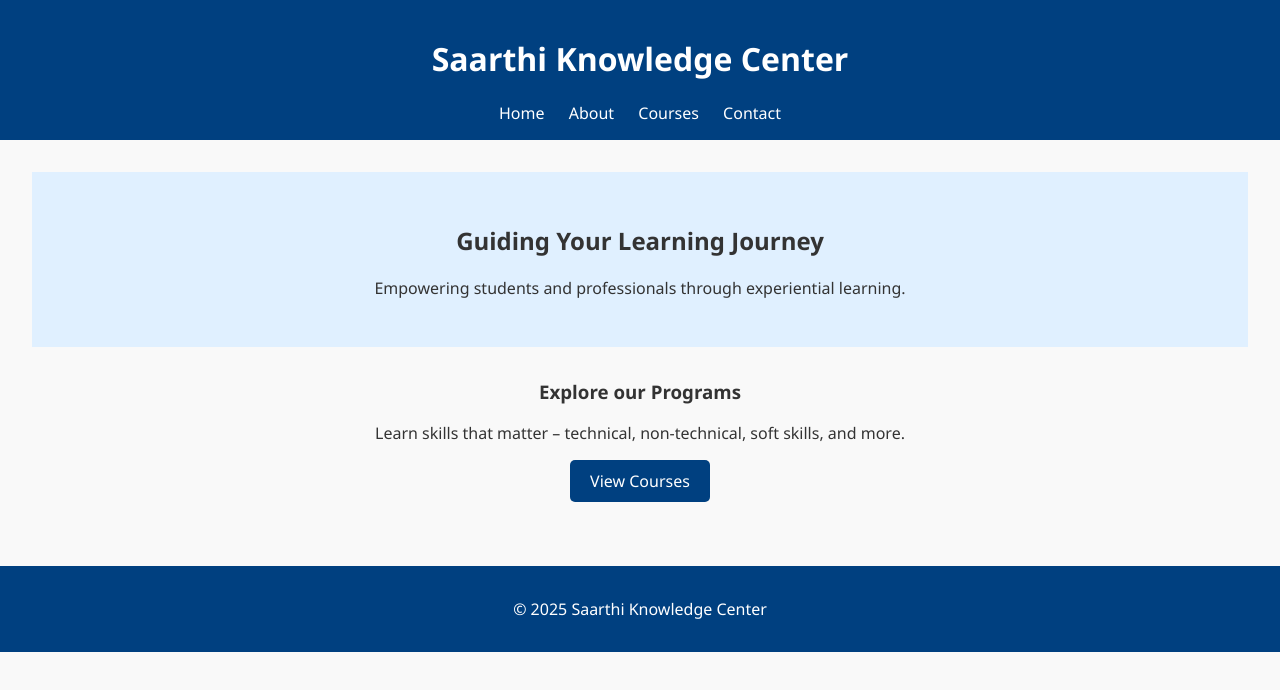
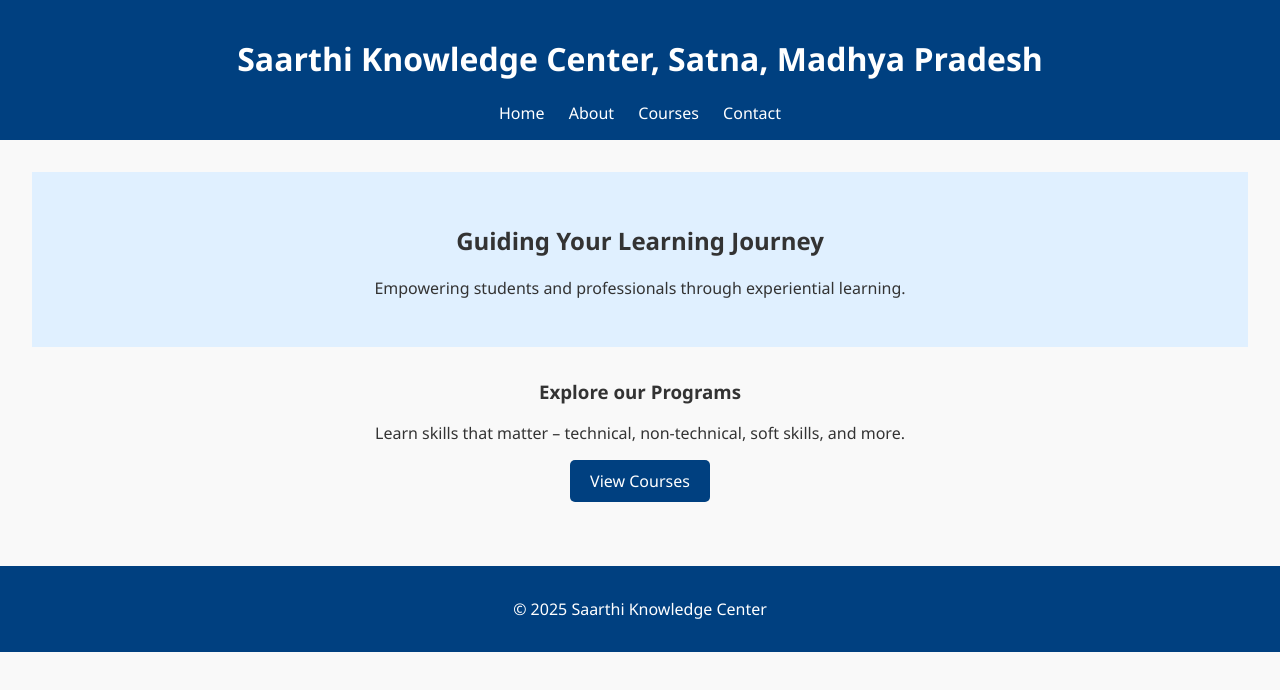
Before and after one commit to PranavPathak10/saarthi-site, a website: page public/home/index.html in a window 1280 px wide. Drawn offline with Linux system fonts and the light colour scheme.

Commit message:
Updated header

```diff
--- a/public/home/index.html
+++ b/public/home/index.html
@@ -36,7 +36,7 @@ j=d.createElement(s),dl=l!='dataLayer'?'&l='+l:'';j.async=true;j.src=
 height="0" width="0" style="display:none;visibility:hidden"></iframe></noscript>
 <!-- End Google Tag Manager (noscript) -->
   <header>
-    <h1>Saarthi Knowledge Center</h1>
+    <h1>Saarthi Knowledge Center, Satna, Madhya Pradesh</h1>
     <nav>
       <a href="/home/">Home</a>
       <a href="/about/">About</a>
```
